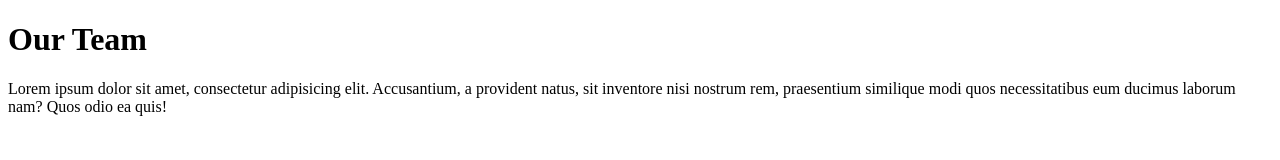
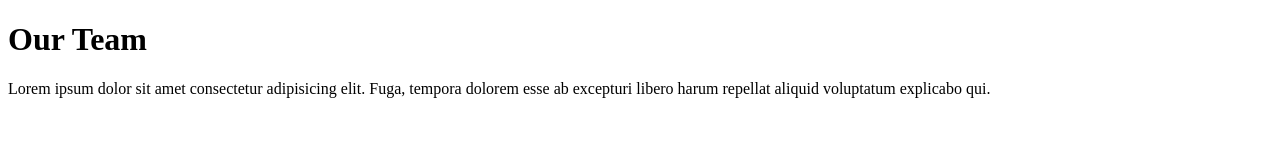
Before and after one commit to GianlucaGiardella/js-our-team, a plain HTML site: page index.html in a window 1280 px wide. Drawn offline with Linux system fonts and the light colour scheme.

Commit message:
fix lorem

```diff
--- a/index.html
+++ b/index.html
@@ -13,8 +13,8 @@
 <body>
     <div class="container">
         <h1>Our Team</h1>
-        <p>Lorem ipsum dolor sit amet, consectetur adipisicing elit. Accusantium, a provident natus, sit inventore nisi
-            nostrum rem, praesentium similique modi quos necessitatibus eum ducimus laborum nam? Quos odio ea quis!</p>
+        <p>Lorem ipsum dolor sit amet consectetur adipisicing elit. Fuga, tempora dolorem esse ab excepturi libero harum
+            repellat aliquid voluptatum explicabo qui.</p>
     </div>
 </body>
 
```
